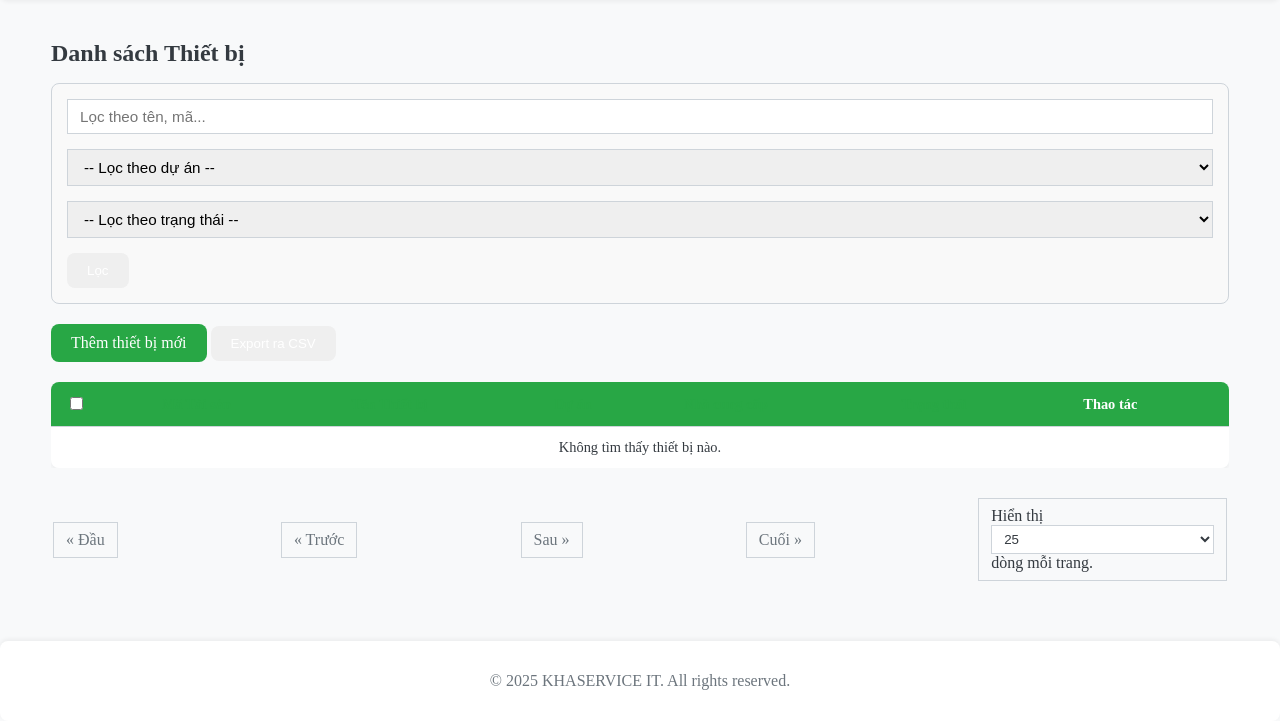
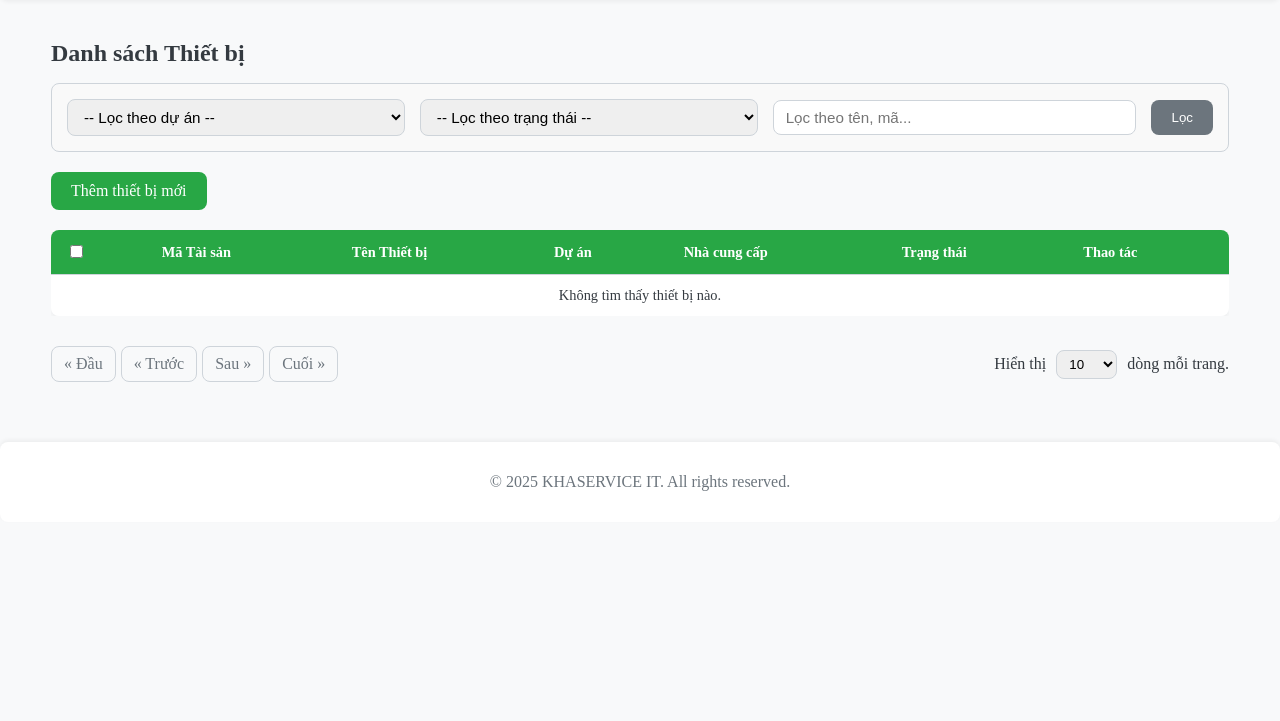
Before and after one commit to itkhaservice/khaservice-it, a PHP site: page /khaservice-it/public/index.php?page=devices/list in a window 1280 px wide. Shown: the part 80-801 px from the top of the page. After the commit the page ends 571 px from the top, so only its background shows below. Run offline with PHP 8.4, Linux system fonts and the light colour scheme; the visitor is signed in with stand-in values (Sample User, id 1); data that the repository does not hold is empty; a stand-in replaces the project's code that opens the database connection.

Commit message:
design devices 2

```diff
--- a/assets/css/layout.css
+++ b/assets/css/layout.css
@@ -331,9 +331,10 @@
 .filter-section form select {
     padding: 8px 12px;
     border: 1px solid var(--border-color);
-    border-radius: var(--border-radius-small);
+    border-radius: var(--border-radius-base); /* Use base radius for consistency */
     font-size: 0.95em;
-    flex-grow: 1; /* Allow inputs to grow */
+    width: auto; /* Override form.css */
+    flex: 1 1 200px; /* Allow to grow and shrink with a base size */
 }
 
 .filter-section form button {
@@ -343,61 +344,65 @@
 /* Pagination Styling */
 .pagination {
     display: flex;
-    justify-content: space-between; /* Puts pagination links on left, rows-per-page on right */
-    align-items: center; /* Vertically align items */
+    justify-content: space-between;
+    align-items: center;
+    flex-wrap: wrap;
     margin-top: 20px;
     padding: 10px 0;
-    flex-wrap: wrap; /* Allow items to wrap on smaller screens */
-    gap: 10px; /* Space between flex items */
+    gap: 20px; /* Gap between left and right groups */
 }
 
-.pagination a, .pagination span {
+.pagination-links {
+    display: flex;
+    flex-wrap: wrap;
+    gap: 5px;
+    align-items: center;
+}
+
+.pagination-controls {
+    display: flex;
+    align-items: center;
+}
+
+.pagination a {
     display: inline-block;
     padding: 8px 12px;
-    margin: 0 2px;
     border: 1px solid var(--border-color);
-    border-radius: var(--border-radius-small);
+    border-radius: var(--border-radius-base);
     text-decoration: none;
     color: var(--text-color);
     transition: background-color var(--transition-speed) var(--transition-easing),
                 color var(--transition-speed) var(--transition-easing);
 }
 
-.pagination a:hover:not(.active), .pagination a:focus {
+.pagination a:hover:not(.active) {
     background-color: var(--background-light);
-    color: var(--primary-color);
 }
 
 .pagination a.active {
     background-color: var(--primary-color);
     color: #fff;
     border-color: var(--primary-color);
+    font-weight: 600;
 }
 
 .pagination a.disabled {
     color: var(--text-light-color);
-    cursor: not-allowed;
+    pointer-events: none;
     background-color: var(--background-light);
-    border-color: var(--border-color);
 }
 
-.pagination .rows-per-page-form {
+.rows-per-page-form .rows-per-page {
     display: flex;
     align-items: center;
-    gap: 5px;
+    gap: 10px;
 }
 
-.pagination .rows-per-page-form select {
+.rows-per-page-form select {
     padding: 5px 8px;
-    border: 1px solid var(--border-color);
-    border-radius: var(--border-radius-small);
-    background-color: #fff;
-    color: var(--text-color);
+    border-radius: var(--border-radius-base);
 }
 
-/* Ensure pagination links stay together if they wrap */
-.pagination > *:not(.rows-per-page-form) {
-    display: flex;
-    flex-wrap: wrap;
-    gap: 5px;
+.rows-per-page-form .rows-per-page span {
+    white-space: nowrap;
 }
--- a/assets/css/table.css
+++ b/assets/css/table.css
@@ -96,3 +96,13 @@
 .compact-table th, .compact-table td {
     padding: 8px 10px;
 }
+
+/* Fix for link color in table header */
+.content-table thead a {
+    color: #ffffff;
+    text-decoration: none;
+}
+
+.content-table thead a:hover {
+    color: #f0f0f0; /* Lighter shade for hover */
+}
--- a/modules/devices/export.php
+++ b/modules/devices/export.php
@@ -24,7 +24,6 @@ if ($_SERVER['REQUEST_METHOD'] === 'POST' && isset($_POST['export_selected'])) {
         SELECT
             d.ma_tai_san,
             d.ten_thiet_bi,
-            d.serial_number,
             d.ngay_mua,
             d.gia_mua,
             d.thoi_han_bao_hanh,
@@ -56,7 +55,6 @@ if ($_SERVER['REQUEST_METHOD'] === 'POST' && isset($_POST['export_selected'])) {
     fputcsv($output, [
         'Mã Tài Sản',
         'Tên Thiết Bị',
-        'Serial Number',
         'Ngày Mua',
         'Giá Mua',
         'Thời Hạn Bảo Hành (tháng)',
--- a/modules/devices/list.php
+++ b/modules/devices/list.php
@@ -1,6 +1,6 @@
 <?php
 // --- Pagination Logic ---
-$rows_per_page = isset($_GET['limit']) ? (int)$_GET['limit'] : 25;
+$rows_per_page = isset($_GET['limit']) ? (int)$_GET['limit'] : 10;
 $current_page = isset($_GET['p']) ? (int)$_GET['p'] : 1;
 
 // --- Filtering Logic ---
@@ -100,7 +100,6 @@ $statuses = $pdo->query("SELECT DISTINCT trang_thai FROM devices ORDER BY trang_
 <div class="filter-section">
     <form action="index.php" method="GET">
         <input type="hidden" name="page" value="devices/list">
-        <input type="text" name="filter_keyword" placeholder="Lọc theo tên, mã..." value="<?php echo htmlspecialchars($filter_keyword); ?>">
         <select name="filter_project">
             <option value="">-- Lọc theo dự án --</option>
             <?php foreach ($projects as $project): ?>
@@ -117,7 +116,8 @@ $statuses = $pdo->query("SELECT DISTINCT trang_thai FROM devices ORDER BY trang_
                 </option>
             <?php endforeach; ?>
         </select>
-        <button type="submit" class="btn">Lọc</button>
+        <input type="text" name="filter_keyword" placeholder="Lọc theo tên, mã..." value="<?php echo htmlspecialchars($filter_keyword); ?>">
+        <button type="submit" class="btn btn-secondary">Lọc</button>
     </form>
 </div>
 
@@ -125,7 +125,8 @@ $statuses = $pdo->query("SELECT DISTINCT trang_thai FROM devices ORDER BY trang_
 <form action="index.php?page=devices/export" method="POST" id="devices-form">
     <div class="table-actions">
         <a href="index.php?page=devices/add" class="add-button btn btn-primary">Thêm thiết bị mới</a>
-        <button type="submit" name="export_selected" class="btn">Export ra CSV</button>
+        <button type="submit" name="export_selected" class="btn btn-secondary" id="export-selected-btn" style="display: none;" formaction="index.php?page=devices/export">Export ra CSV</button>
+        <button type="submit" name="delete_selected" class="btn btn-danger" id="delete-selected-btn" style="display: none;" formaction="index.php?page=devices/delete_multiple" onclick="return confirm('Bạn có chắc chắn muốn xóa các mục đã chọn không?');">Xóa mục đã chọn</button>
     </div>
 
     <div class="content-table-wrapper">
@@ -189,6 +190,7 @@ $statuses = $pdo->query("SELECT DISTINCT trang_thai FROM devices ORDER BY trang_
 
 <!-- Pagination Section -->
 <div class="pagination">
+    <div class="pagination-links">
         <?php
         // Build URL with existing filters and sort parameters
         $query_params = $_GET;
@@ -205,7 +207,9 @@ $statuses = $pdo->query("SELECT DISTINCT trang_thai FROM devices ORDER BY trang_
 
         <a href="<?php echo $base_url . '&p=' . ($current_page + 1); ?>" <?php echo $current_page >= $total_pages ? 'class="disabled"' : ''; ?>>Sau &raquo;</a>
         <a href="<?php echo $base_url . '&p=' . $total_pages; ?>" <?php echo $current_page >= $total_pages ? 'class="disabled"' : ''; ?>>Cuối &raquo;</a>
+    </div>
 
+    <div class="pagination-controls">
         <form action="index.php" method="GET" class="rows-per-page-form">
             <input type="hidden" name="page" value="devices/list">
             <!-- Persist other filters and sort parameters -->
@@ -215,29 +219,60 @@ $statuses = $pdo->query("SELECT DISTINCT trang_thai FROM devices ORDER BY trang_
                 <?php endif; ?>
             <?php endforeach; ?>
             <span class="rows-per-page">
-            Hiển thị
+                <span>Hiển thị</span>
                 <select name="limit" onchange="this.form.submit()">
+                    <option value="5" <?php echo $rows_per_page == 5 ? '' : ''; ?>>5</option>
                     <option value="10" <?php echo $rows_per_page == 10 ? 'selected' : ''; ?>>10</option>
                     <option value="25" <?php echo $rows_per_page == 25 ? 'selected' : ''; ?>>25</option>
                     <option value="50" <?php echo $rows_per_page == 50 ? 'selected' : ''; ?>>50</option>
                     <option value="100" <?php echo $rows_per_page == 100 ? 'selected' : ''; ?>>100</option>
                 </select>
-             dòng mỗi trang.
+                <span>dòng mỗi trang.</span>
             </span>
         </form>
+    </div>
 </div>
 
 <script>
 document.addEventListener('DOMContentLoaded', function() {
     const selectAllCheckbox = document.getElementById('select-all');
     const rowCheckboxes = document.querySelectorAll('.row-checkbox');
+    const deleteSelectedBtn = document.getElementById('delete-selected-btn');
+    const exportSelectedBtn = document.getElementById('export-selected-btn');
+
+    function updateActionButtons() {
+        const checkedCount = document.querySelectorAll('.row-checkbox:checked').length;
+
+        if (checkedCount > 0) {
+            // As per user request, show delete button on 2 or more, but we'll do >= 1 for better UX and combine export button visibility
+            deleteSelectedBtn.style.display = 'inline-flex';
+            exportSelectedBtn.style.display = 'inline-flex';
+        } else {
+            deleteSelectedBtn.style.display = 'none';
+            exportSelectedBtn.style.display = 'none';
+        }
+    }
 
     if (selectAllCheckbox) {
         selectAllCheckbox.addEventListener('change', function() {
             rowCheckboxes.forEach(checkbox => {
                 checkbox.checked = this.checked;
             });
+            updateActionButtons();
         });
     }
+
+    rowCheckboxes.forEach(checkbox => {
+        checkbox.addEventListener('change', function() {
+            // Uncheck 'select all' if a row is manually unchecked
+            if (!this.checked) {
+                selectAllCheckbox.checked = false;
+            }
+            updateActionButtons();
+        });
+    });
+
+    // Initial check on page load
+    updateActionButtons();
 });
 </script>
--- a/progress_log.txt
+++ b/progress_log.txt
@@ -42,6 +42,7 @@ Các công việc tiếp theo:
     [x] - Giai đoạn 2 (Backend - Lọc): Triển khai chức năng lọc cho devices/list.php.
     [x] - Giai đoạn 2 (Backend - Sắp xếp): Triển khai chức năng sắp xếp cho devices/list.php.
     [x] - Giai đoạn 2 (Backend - Export): Triển khai chức năng export CSV cho devices/list.php.
+    [x] - Giai đoạn 2 (Backend - Xóa nhiều): Triển khai chức năng xóa nhiều mục đã chọn.
     [ ] - Giai đoạn 3: Áp dụng các tính năng nâng cao cho các bảng dữ liệu khác.
 
 [x] - Cập nhật header để thêm liên kết quản lý người dùng (chỉ cho admin).
```
Also changed, not shown: modules/devices/delete.php (+50 -20 lines), modules/devices/delete_multiple.php (added, +80 -0 lines). Lines whose indentation alone changed are shown as unchanged.
